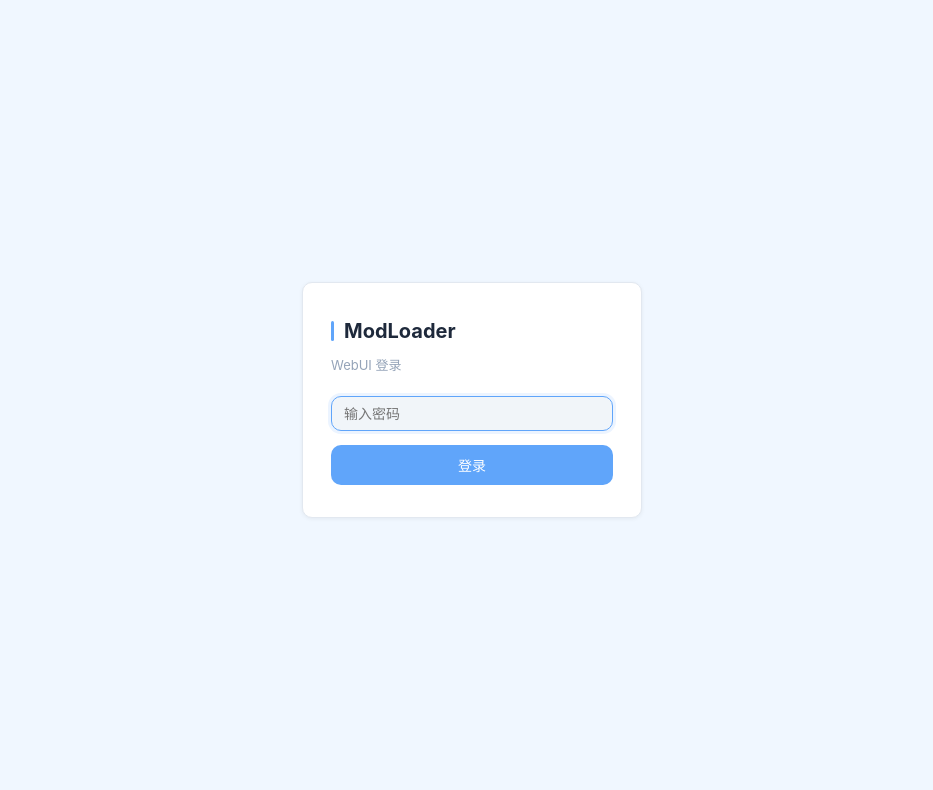
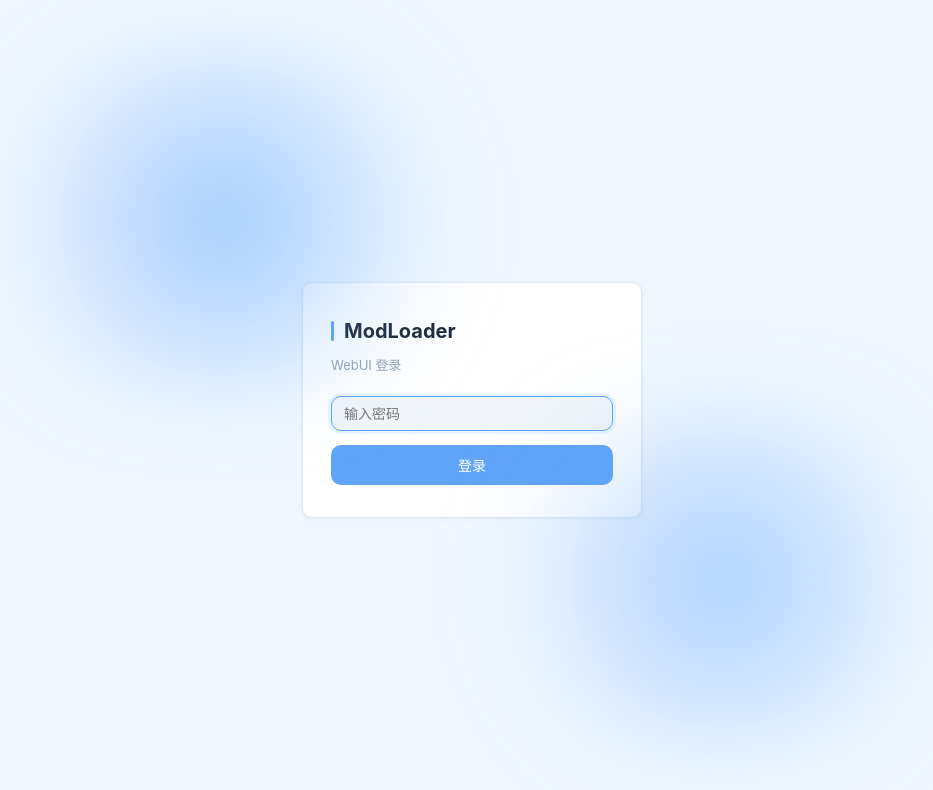
Before and after one commit to StarAwA117/ModLoader-WS-For-MCBE, a Vue app in the folder web/frontend/: page /login in a window 1280 px wide. Shown: the top 790 px of the page, without its empty margins (168-1101 px from the left). Built offline with nearby package versions, Linux system fonts and the light colour scheme.

Commit message:
修复背景光晕的错误渲染

```diff
--- a/web/frontend/src/assets/main.css
+++ b/web/frontend/src/assets/main.css
@@ -29,15 +29,16 @@
 	position: relative;
 }
 
-/* ===== 背景光圈 ===== */
+/* ===== 背景微光（两处光源） ===== */
 body::before {
 	content: "";
 	position: fixed;
-	top: -30%;
-	left: -10%;
-	width: 60%;
-	height: 60%;
-	background: radial-gradient(circle, rgba(96,165,250,0.1) 0%, transparent 70%);
+	top: 5%;
+	left: 8%;
+	width: 45%;
+	height: 45%;
+	background: radial-gradient(circle at 50% 50%, rgba(96,165,250,0.55) 0%, rgba(96,165,250,0.25) 35%, rgba(96,165,250,0.08) 55%, transparent 72%);
+	filter: blur(40px);
 	pointer-events: none;
 	z-index: 0;
 }
@@ -45,11 +46,12 @@
 body::after {
 	content: "";
 	position: fixed;
-	bottom: -20%;
-	right: -10%;
-	width: 50%;
-	height: 50%;
-	background: radial-gradient(circle, rgba(96,165,250,0.07) 0%, transparent 70%);
+	bottom: 5%;
+	right: 8%;
+	width: 45%;
+	height: 45%;
+	background: radial-gradient(circle at 50% 50%, rgba(96,165,250,0.48) 0%, rgba(96,165,250,0.22) 35%, rgba(96,165,250,0.06) 55%, transparent 72%);
+	filter: blur(40px);
 	pointer-events: none;
 	z-index: 0;
 }
--- a/web/frontend/src/views/Login.vue
+++ b/web/frontend/src/views/Login.vue
@@ -103,6 +103,30 @@
 	z-index: 9999;
 }
 
+.login-page::before {
+	content: "";
+	position: fixed;
+	top: 5%;
+	left: 8%;
+	width: 45%;
+	height: 45%;
+	background: radial-gradient(circle at 50% 50%, rgba(96,165,250,0.55) 0%, rgba(96,165,250,0.25) 35%, rgba(96,165,250,0.08) 55%, transparent 72%);
+	filter: blur(40px);
+	pointer-events: none;
+}
+
+.login-page::after {
+	content: "";
+	position: fixed;
+	bottom: 5%;
+	right: 8%;
+	width: 45%;
+	height: 45%;
+	background: radial-gradient(circle at 50% 50%, rgba(96,165,250,0.48) 0%, rgba(96,165,250,0.22) 35%, rgba(96,165,250,0.06) 55%, transparent 72%);
+	filter: blur(40px);
+	pointer-events: none;
+}
+
 .login-card {
 	width: 100%;
 	max-width: 340px;
```
Also changed, not shown: 9 other files (tests, documents, lock files or other folders).
